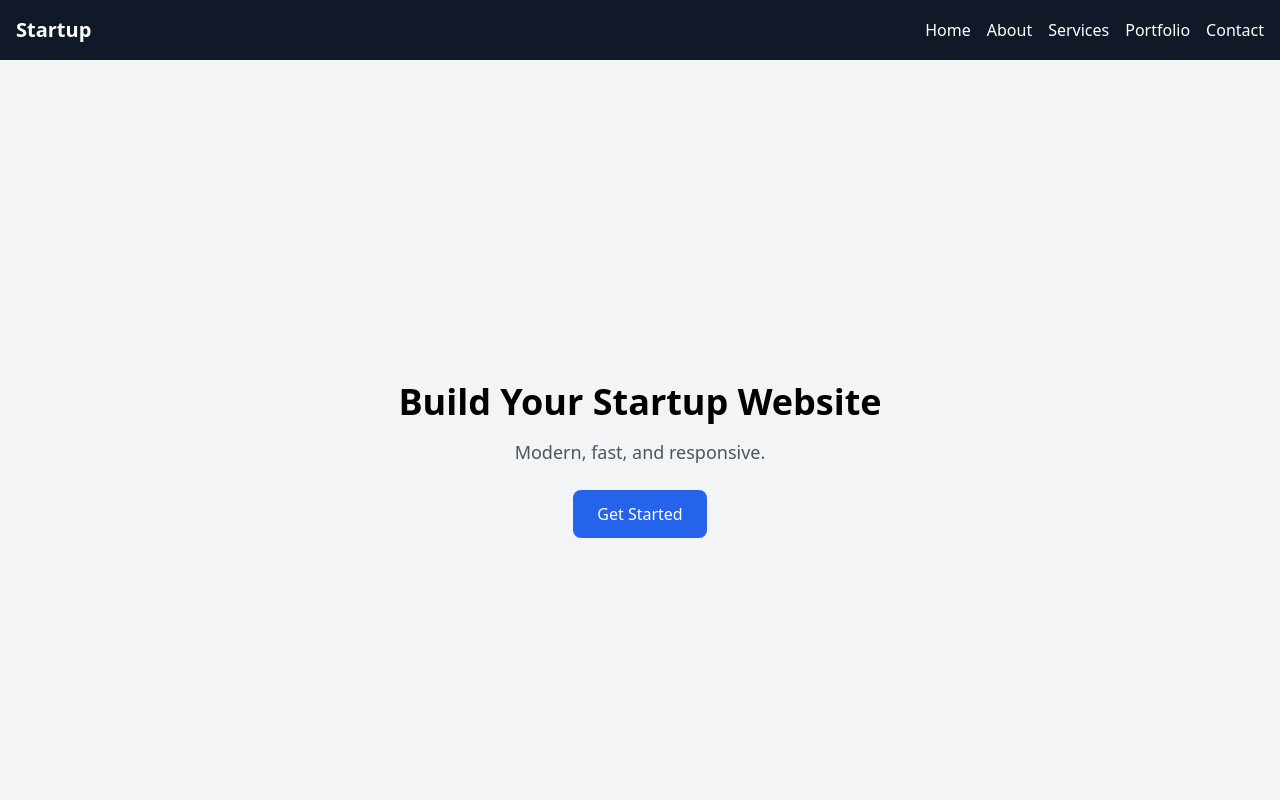
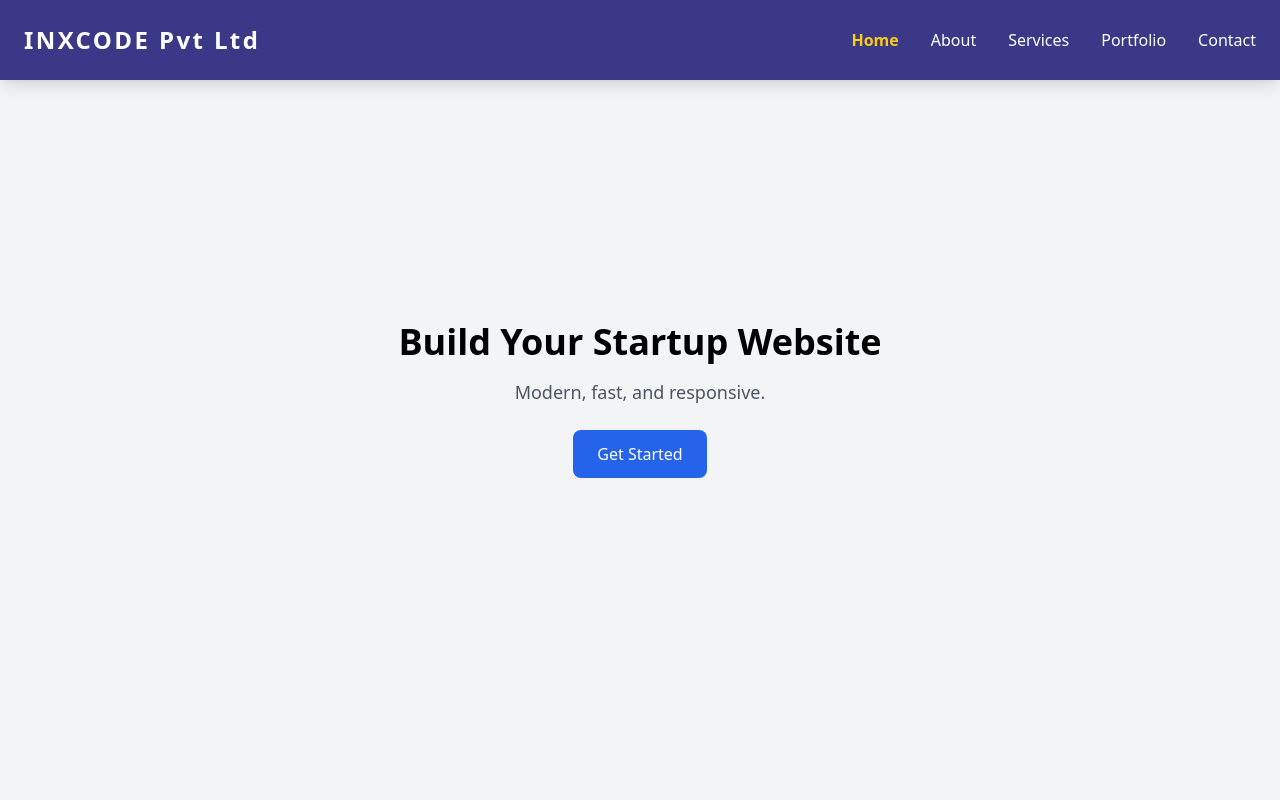
Before and after one commit to risni-mohamed/startup-website, a React (Create React App) app: page / in a window 1280 px wide. Shown: the top 800 px of the page. Built offline with nearby package versions, Linux system fonts and the light colour scheme.

Commit message:
updated some changes in src/components/Header.jsx

```diff
--- a/src/components/Header.jsx
+++ b/src/components/Header.jsx
@@ -1,16 +1,74 @@
+import { useState } from "react";
+import { Link } from "react-scroll";
+import { Menu, X } from "lucide-react";
+
 export default function Header() {
+  const [isOpen, setIsOpen] = useState(false);
+
+  const navItems = [
+    { name: "Home", to: "hero" },
+    { name: "About", to: "about" },
+    { name: "Services", to: "services" },
+    { name: "Portfolio", to: "portfolio" },
+    { name: "Contact", to: "contact" },
+  ];
+
   return (
-    <header className="p-4 bg-gray-900 text-white flex justify-between items-center">
-      <h1 className="text-xl font-bold">Startup</h1>
-      <nav>
-        <ul className="flex gap-4">
-          <li><a href="#hero">Home</a></li>
-          <li><a href="#about">About</a></li>
-          <li><a href="#services">Services</a></li>
-          <li><a href="#portfolio">Portfolio</a></li>
-          <li><a href="#contact">Contact</a></li>
-        </ul>
-      </nav>
+    <header className="fixed w-full z-20 bg-indigo-900/95 shadow-lg backdrop-blur-md">
+      <div className="max-w-7xl mx-auto flex justify-between items-center p-4 md:p-6">
+        <h1 className="text-2xl font-extrabold text-white tracking-widest">
+          INXCODE Pvt Ltd
+        </h1>
+
+        {/* Desktop Navigation */}
+        <nav className="hidden md:flex gap-8">
+          {navItems.map((item) => (
+            <Link
+              key={item.to}
+              to={item.to}
+              smooth={true}
+              duration={500}
+              spy={true}
+              offset={-80}
+              activeClass="text-yellow-400 font-bold"
+              className="cursor-pointer text-white hover:text-yellow-300 transition duration-300"
+            >
+              {item.name}
+            </Link>
+          ))}
+        </nav>
+
+        {/* Mobile Menu Toggle */}
+        <div className="md:hidden">
+          <button
+            onClick={() => setIsOpen(!isOpen)}
+            className="text-white p-2 rounded hover:bg-white/20 transition"
+          >
+            {isOpen ? <X size={28} /> : <Menu size={28} />}
+          </button>
+        </div>
+      </div>
+
+      {/* Mobile Navigation */}
+      {isOpen && (
+        <nav className="flex flex-col gap-4 bg-indigo-900/95 p-6 rounded-b-md md:hidden shadow-lg">
+          {navItems.map((item) => (
+            <Link
+              key={item.to}
+              to={item.to}
+              smooth={true}
+              duration={500}
+              spy={true}
+              offset={-80}
+              activeClass="text-yellow-400 font-bold"
+              className="cursor-pointer text-white hover:text-yellow-300 transition duration-300 text-lg"
+              onClick={() => setIsOpen(false)}
+            >
+              {item.name}
+            </Link>
+          ))}
+        </nav>
+      )}
     </header>
   );
 }
```
